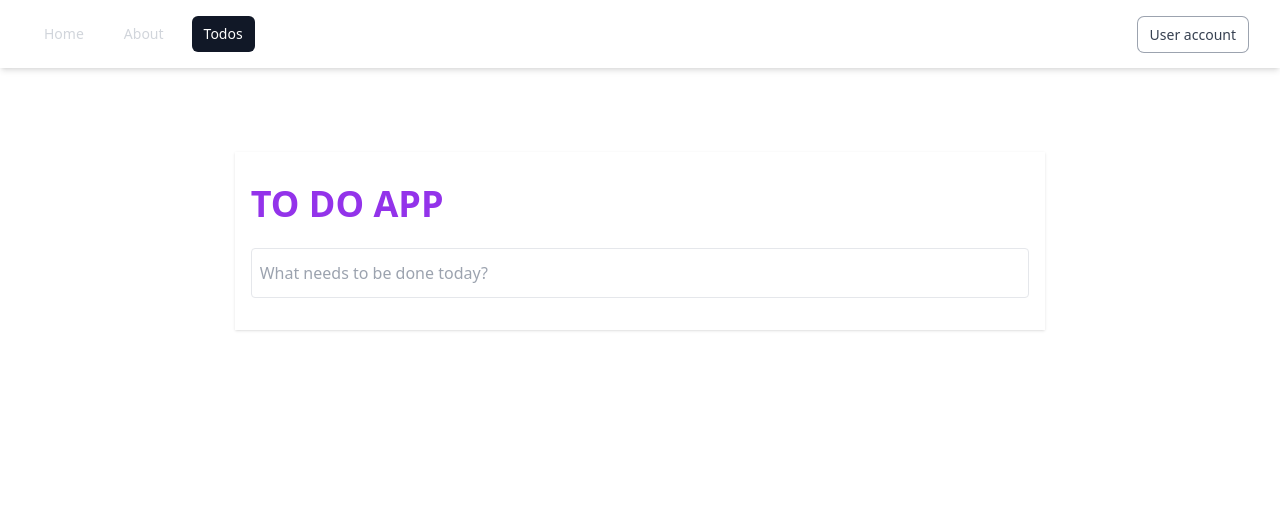
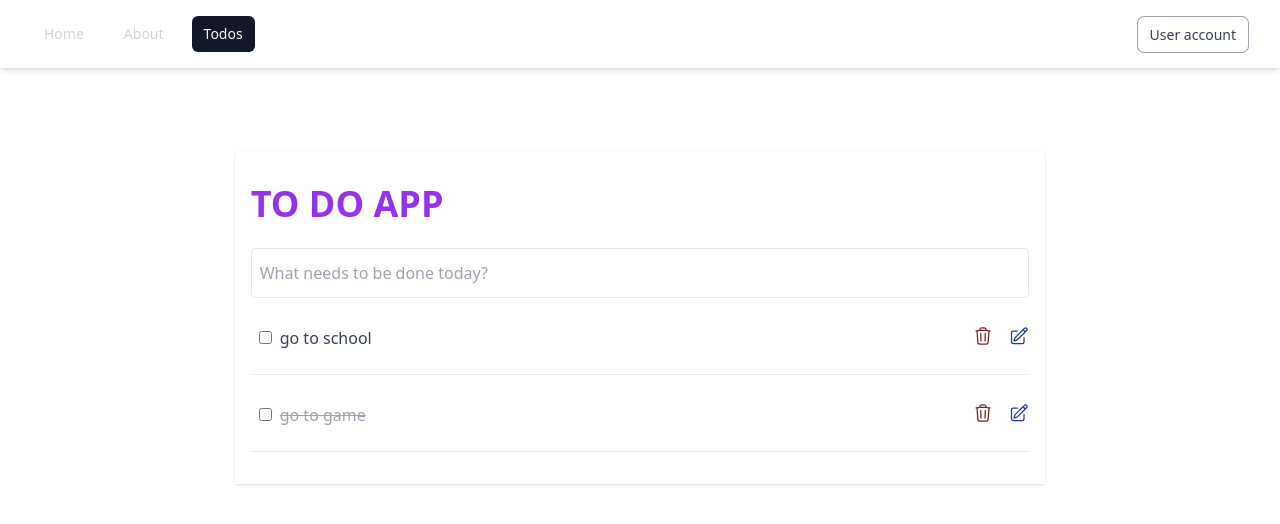
Before and after one commit to tannaznamdar/dashboard, a React (Vite) app: page /todos in a window 1280 px wide. Shown: the top 524 px of the page. Built offline with nearby package versions, Linux system fonts and the light colour scheme.

Commit message:
create Todo list & Todo list item

```diff
--- /dev/null
+++ b/src/components/icons/DeleteIcon.jsx
@@ -0,0 +1,10 @@
+import { TrashIcon } from "@heroicons/react/24/outline";
+
+export default function DeleteIcon() {
+
+    return (
+
+        <TrashIcon className="size-5 text-red-900 cursor-pointer" />
+
+    )
+}
--- /dev/null
+++ b/src/components/icons/EditIcon.jsx
@@ -0,0 +1,10 @@
+import { PencilSquareIcon } from "@heroicons/react/24/outline";
+
+export default function EditIcon() {
+
+    return (
+
+        <PencilSquareIcon className="size-5 text-blue-900 cursor-pointer" />
+
+    )
+}
--- a/src/components/todoes/ToDoList.jsx
+++ b/src/components/todoes/ToDoList.jsx
@@ -0,0 +1,11 @@
+import ToDoListItem from "./ToDoListItem";
+
+export default function ToDoList({ toDoes }) {
+  return (
+    <ul>
+      {toDoes.map((todo) => (
+        <ToDoListItem key={todo.id} todo={todo} />
+      ))}
+    </ul>
+  );
+}
--- a/src/components/todoes/ToDoListItem.jsx
+++ b/src/components/todoes/ToDoListItem.jsx
@@ -0,0 +1,26 @@
+import DeleteIcon from "./../icons/DeleteIcon";
+import EditIcon from "./../icons/EditIcon";
+
+export default function ToDoListItem({todo}) {
+  return (
+    <li className="relative flex items-center justify-between px-2 py-6 border-b">
+      <div>
+        <input type="checkbox" />
+        <p
+          className={`inline-block mt-1 ml-2 cursor-pointer  ${
+            todo?.status ? "line-through text-gray-400" : "text-gray-700"
+          }`}
+        >
+          {todo?.title}
+        </p>
+      </div>
+
+      <div
+        type="button"
+        className="absolute right-0 flex items-center space-x-4">
+        <DeleteIcon />
+        <EditIcon />
+      </div>
+    </li>
+  );
+}
--- a/src/components/todoes/ToDoes.jsx
+++ b/src/components/todoes/ToDoes.jsx
@@ -1,6 +1,14 @@
+import { useState } from "react";
 import NewTodoInput from "./NewTodoInput";
+import ToDoList from "./ToDoList";
 
 export default function ToDoes(){
+
+    const [toDoes, setToDoes] = useState ([
+        {id:1 , title: 'go to school', status : false},
+        {id:2 , title: 'go to game', status : true}
+    ])
+
     return(
 
         <div className="flex items-center justify-center py-16">
@@ -11,6 +19,7 @@ export default function ToDoes(){
                 </div>
 
                 <NewTodoInput />
+                <ToDoList toDoes={toDoes} />
             </div>
         </div>
     )
```
